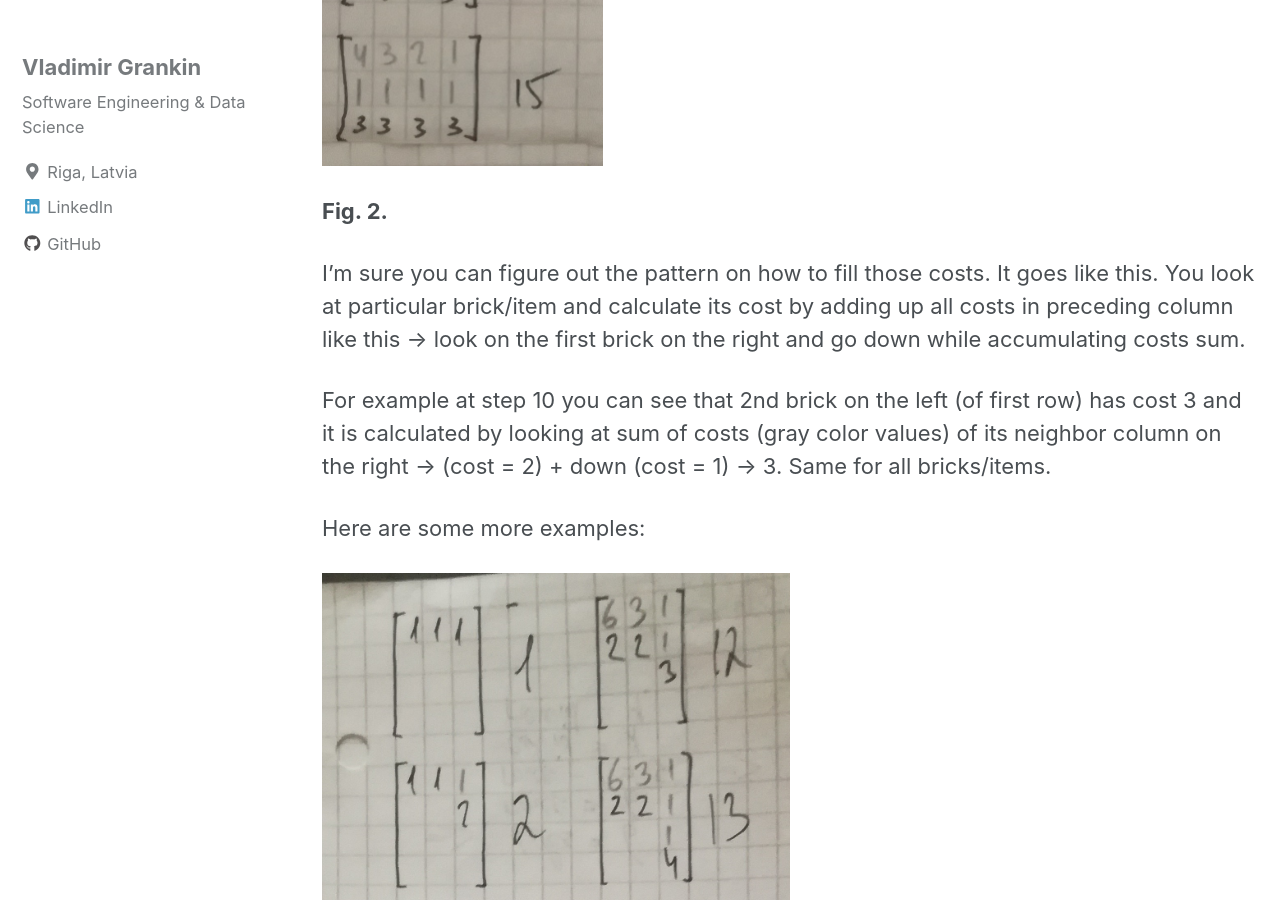
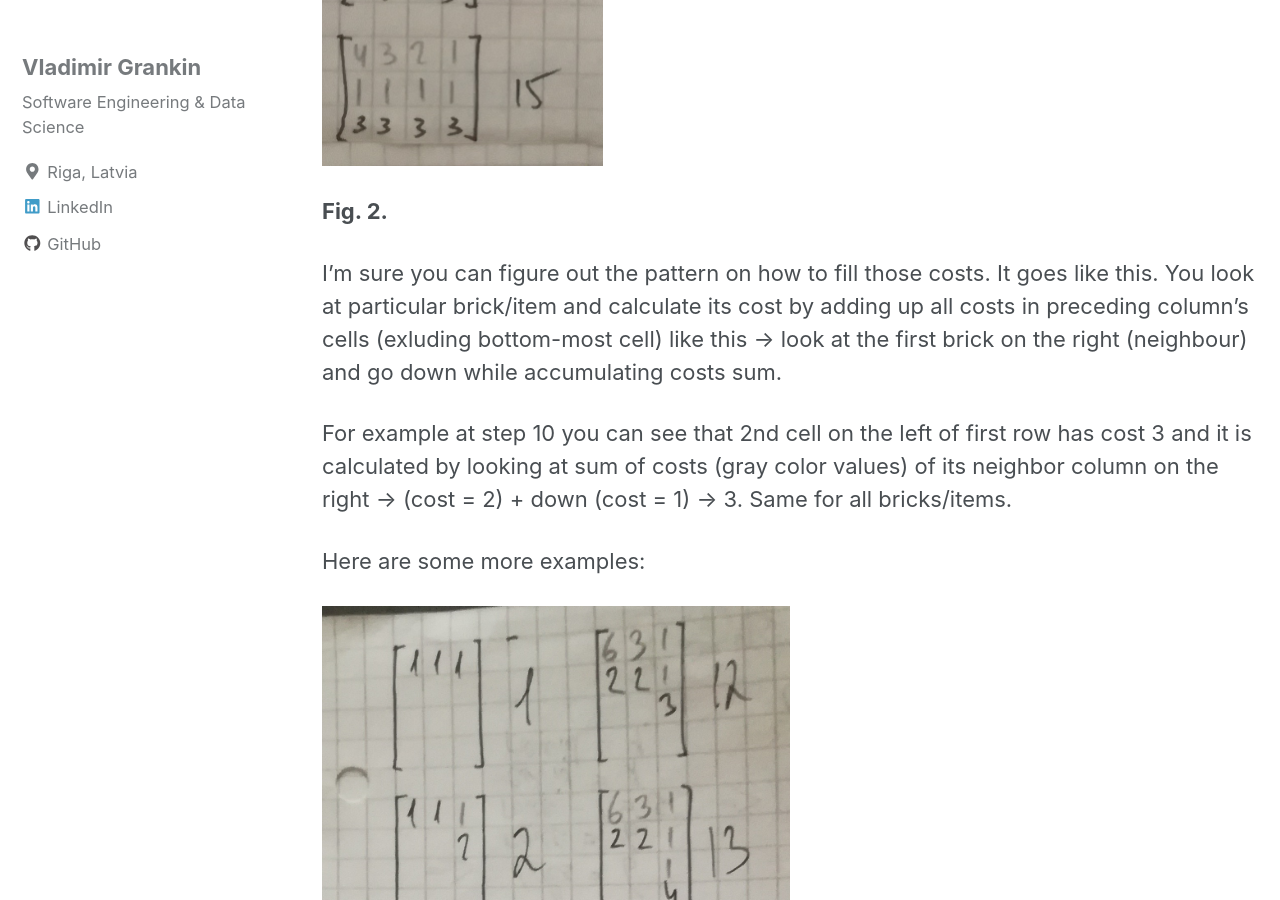
Before and after one commit to vgrankin/vgrankin.github.io, a Jekyll site: the page built from _posts/2018-08-23-pascals-triangle.md, in a window 1280 px wide and 900 px high, scrolled down 6733 px. Built offline with Jekyll 4.4.1, drawn with Linux system fonts in a browser that asks for light colours; nearby versions of some CDN libraries; some of the changed text lies outside the part shown.

Commit message:
Working on pascal triangle post

```diff
--- a/_posts/2018-08-23-pascals-triangle.md
+++ b/_posts/2018-08-23-pascals-triangle.md
@@ -87,8 +87,7 @@ The total price for step 7 is 6 because:
 -	and right-most item adds 1 unit of cost as well because it is shifted 1 position down to keep ascending order of the combination
 
 So basically combination’s index is its total cost in that table (cost of preceding movements,
-gray color values in Fig. 1.). If we want to start from index 1, we just add 1 to total cost, so index for
-combination in step 7 will be 7 of course.
+gray color values in Fig. 1.). If we want to start from index 1, we just add 1 to total cost.
 
 Let’s see another example, n=3, r=4:
 
@@ -97,10 +96,11 @@ Let’s see another example, n=3, r=4:
 **Fig. 2.**
 
 I’m sure you can figure out the pattern on how to fill those costs. It goes like this. You look at
-particular brick/item and calculate its cost by adding up all costs in preceding column like
-this -> look on the first brick on the right and go down while accumulating costs sum.
+particular brick/item and calculate its cost by adding up all costs in preceding column's cells
+(exluding bottom-most cell) like this -> look at the first brick on the right (neighbour) and go down while
+accumulating costs sum.
 
-For example at step 10 you can see that 2nd brick on the left (of first row) has cost 3 and it is
+For example at step 10 you can see that 2nd cell on the left of first row has cost 3 and it is
 calculated by looking at sum of costs (gray color values) of its neighbor column on
 the right -> (cost = 2) + down (cost = 1) -> 3. Same for all bricks/items.
 
```
